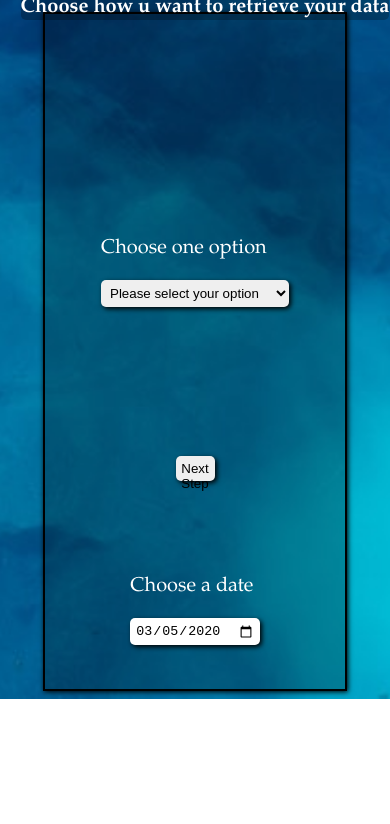
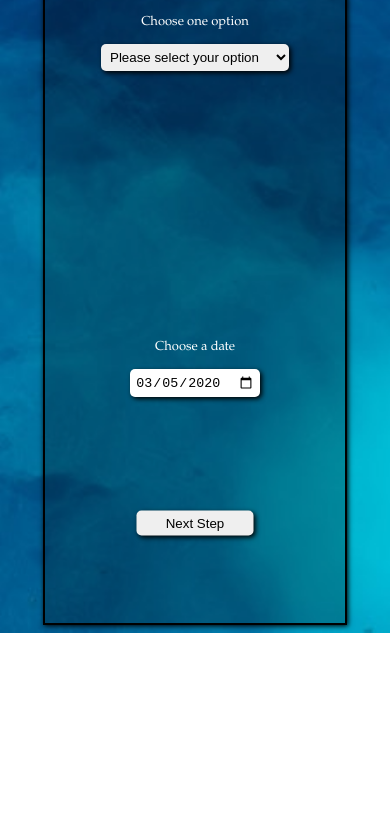
Before and after one commit to PetruLucan/weather-app, a plain HTML site: page index.html in a window 390 px wide. Shown: the part 110-934 px from the top of the page. After the commit the page ends 844 px from the top, so only its background shows below. Drawn offline with Linux system fonts and the light colour scheme.

Commit message:
fixed err HTML markup/ added responsive rules

```diff
--- a/index.html
+++ b/index.html
@@ -62,7 +62,7 @@
             <p id="cityNameHeader">-</p>
             <p id="windSpeed">-</p>
             <p id="currentConditionDescription">-</p>
-            <img id="currentConditionIcon">
+            <p id="currentConditionIcon"></p>
             <p id="temperature">-</p>
             <p id="humidity">-</p>
         </div>
--- a/main.js
+++ b/main.js
@@ -98,7 +98,10 @@ function init(resultFromServer) {
     let temperature = document.getElementById('temperature');
     let humidity = document.getElementById('humidity');
 
-    currentConditionIcon.src = 'http://openweathermap.org/img/w/' + resultFromServer.weather[0].icon + '.png';
+    let newIcon = document.createElement('img')
+    currentConditionIcon.appendChild(newIcon);
+
+    newIcon.src = 'http://openweathermap.org/img/w/' + resultFromServer.weather[0].icon + '.png';
     let resultDescription = resultFromServer.weather[0].description;
     currentConditionDescription.innerText = resultDescription.charAt(0).toUpperCase() + resultDescription.slice(1);
     temperature.innerHTML = Math.floor(resultFromServer.main.temp) + '&#176';
--- a/style.css
+++ b/style.css
@@ -64,3 +64,40 @@ div.container button {
     border-radius: 5px;
     padding: 5px;
 }
+
+@media screen and (max-width: 420px){
+    body{
+        font-size: small;
+        text-align: center;
+    }
+    .container{
+        flex-direction: column;
+        justify-content: space-evenly;
+    }
+    .container h4{
+        position: fixed;
+        width: max-content;
+        top:4%;
+        margin:5% auto;
+        right: 0;
+        left:0;
+    }
+    .container div.generalPositions{
+        top: unset;
+        margin-top: 10%;
+    }
+    div.container button{
+        width: 30%;
+        bottom: 25%;
+        left: 50%;
+        transform: translate(-50%, 50%);
+    }
+
+    .responseMessage{
+        position: fixed;
+        margin: 5% auto;
+        top:7%;
+        right: 0;
+        left: 0;
+    }
+}
```
